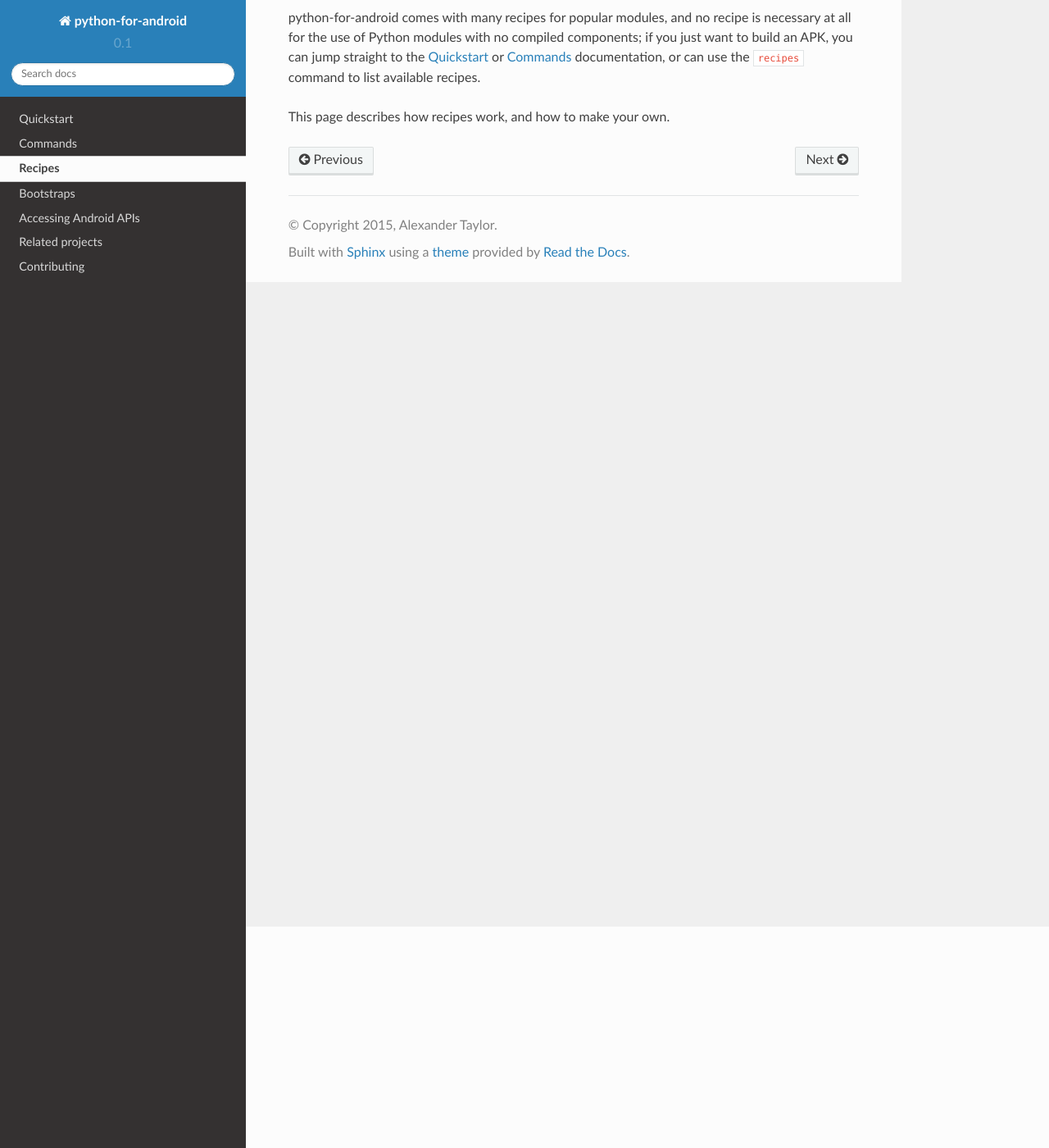
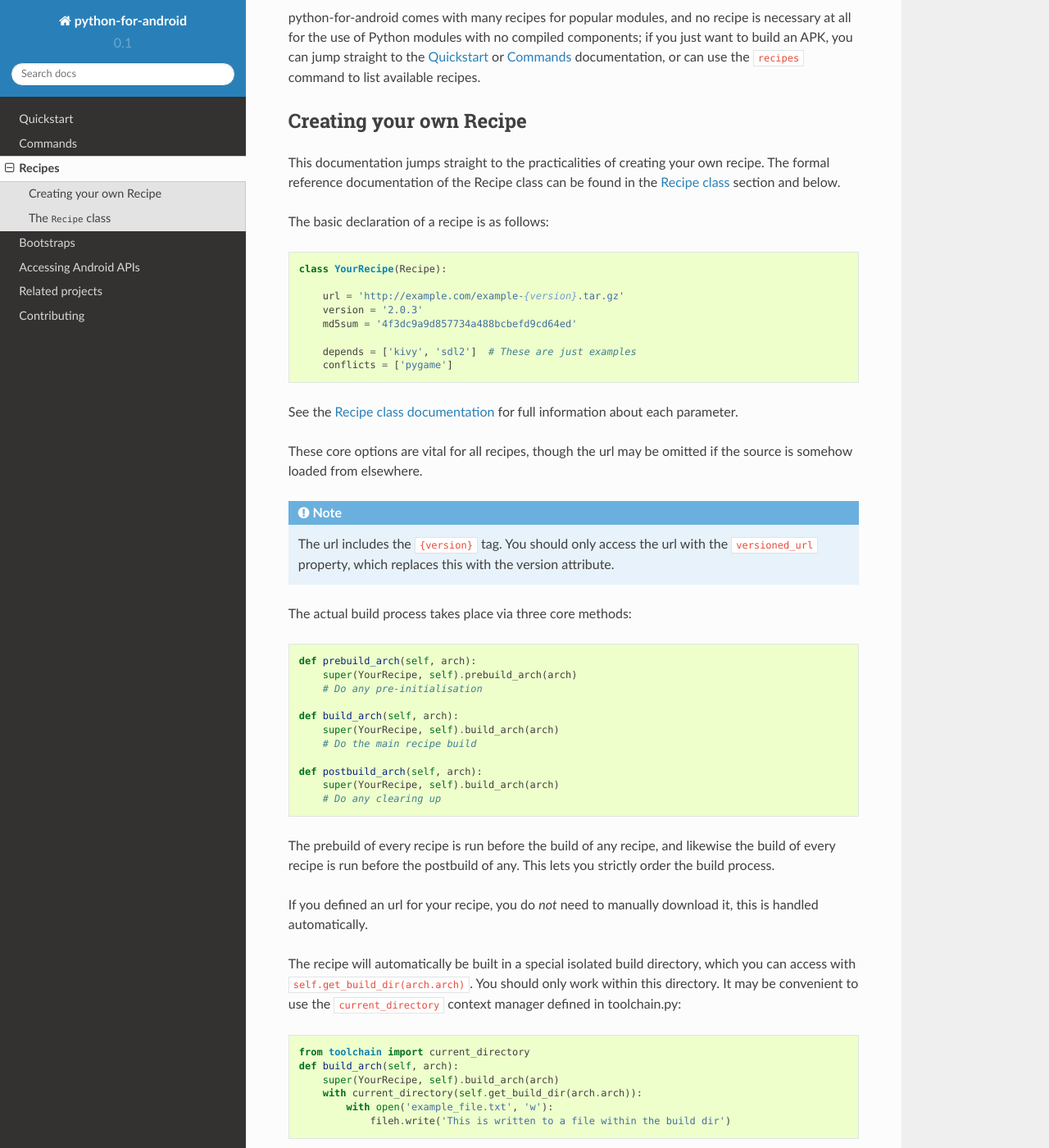
Before and after one commit to kivy/python-for-android, a Sphinx documentation site: the page built from doc/source/recipes.rst, in a window 1280 px wide and 1400 px high, scrolled down 270 px. Shown: the whole window at 82% size. Built offline with Sphinx 7.4.7 and the Read the Docs theme 2.0.0, drawn with Linux system fonts in a browser that asks for light colours; pages that are not in the unit, such as notebooks, are missing from menus; some of the changed text lies outside the part shown.

Commit message:
Added some more doc

```diff
--- a/doc/source/conf.py
+++ b/doc/source/conf.py
@@ -21,6 +21,7 @@ import shlex
 # documentation root, use os.path.abspath to make it absolute, like shown here.
 #sys.path.insert(0, os.path.abspath('.'))
 sys.path.append(os.path.abspath('ext/sphinx_rtd_theme'))
+sys.path.append(os.path.abspath('../../pythonforandroid'))
 
 import sphinx_rtd_theme
 
--- a/doc/source/recipes.rst
+++ b/doc/source/recipes.rst
@@ -14,4 +14,88 @@ compiled components; if you just want to build an APK, you can jump
 straight to the :doc:`quickstart` or :doc:`commands` documentation, or
 can use the :code:`recipes` command to list available recipes.
 
-This page describes how recipes work, and how to make your own.
+
+Creating your own Recipe
+------------------------
+
+This documentation jumps straight to the practicalities of creating
+your own recipe. The formal reference documentation of the Recipe
+class can be found in the `Recipe class <recipe_class_>`_ section and below.
+
+The basic declaration of a recipe is as follows::
+
+  class YourRecipe(Recipe):
+
+      url = 'http://example.com/example-{version}.tar.gz'
+      version = '2.0.3'
+      md5sum = '4f3dc9a9d857734a488bcbefd9cd64ed'
+
+      depends = ['kivy', 'sdl2']  # These are just examples
+      conflicts = ['pygame']
+
+See the `Recipe class documentation <recipe_class_>`_ for full
+information about each parameter.
+
+These core options are vital for all recipes, though the url may be
+omitted if the source is somehow loaded from elsewhere.
+
+.. note:: The url includes the ``{version}`` tag. You should only
+          access the url with the ``versioned_url`` property, which
+          replaces this with the version attribute.
+
+The actual build process takes place via three core methods::
+
+      def prebuild_arch(self, arch):
+          super(YourRecipe, self).prebuild_arch(arch)
+          # Do any pre-initialisation
+
+      def build_arch(self, arch):
+          super(YourRecipe, self).build_arch(arch)
+          # Do the main recipe build
+
+      def postbuild_arch(self, arch):
+          super(YourRecipe, self).build_arch(arch)
+          # Do any clearing up
+
+The prebuild of every recipe is run before the build of any recipe,
+and likewise the build of every recipe is run before the postbuild of
+any. This lets you strictly order the build process.
+
+If you defined an url for your recipe, you do *not* need to manually
+download it, this is handled automatically.
+
+The recipe will automatically be built in a special isolated build
+directory, which you can access with
+:code:`self.get_build_dir(arch.arch)`. You should only work within
+this directory. It may be convenient to use the ``current_directory``
+context manager defined in toolchain.py::
+
+  from toolchain import current_directory
+  def build_arch(self, arch):
+      super(YourRecipe, self).build_arch(arch)
+      with current_directory(self.get_build_dir(arch.arch)):
+          with open('example_file.txt', 'w'):
+              fileh.write('This is written to a file within the build dir')
+
+The argument to each method, ``arch``, is an object relating to the
+architecture currently being built for. You can mostly ignore it,
+though may need to use the arch name ``arch.arch``.
+
+.. note:: You can also implement arch-specific versions of each
+          method, which are called (if they exist) by the superclass,
+          e.g. ``def prebuild_armeabi(self, arch)``.
+
+
+.. _recipe_class:
+
+
+The ``Recipe`` class
+--------------------
+
+The ``Recipe`` is the base class for all p4a recipes. The core
+documentation of this class is given below, followed by discussion of
+how to create your own Recipe subclass.
+
+.. autoclass:: toolchain.Recipe
+   :members:
+   :member-order: = 'bysource'
```
Also changed, not shown: doc/source/commands.rst (+44 -0 lines), 1 other file.
